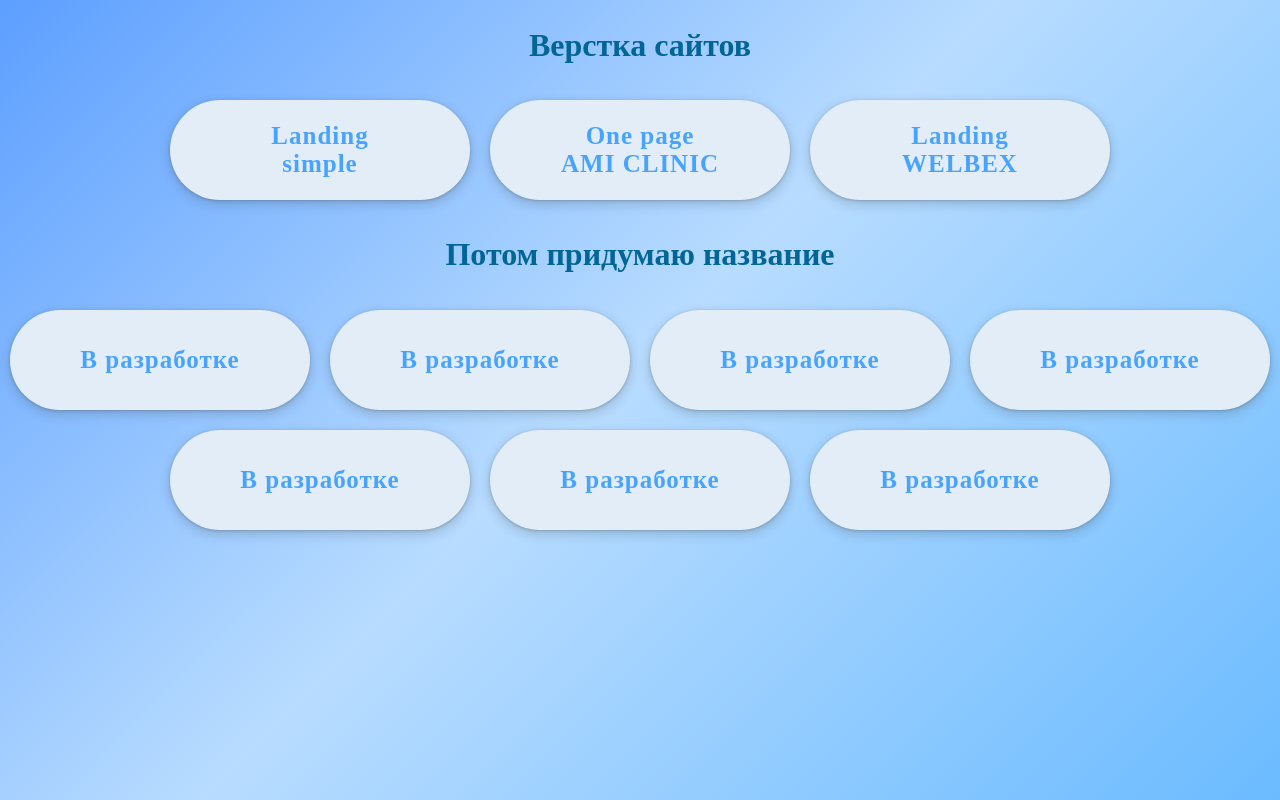
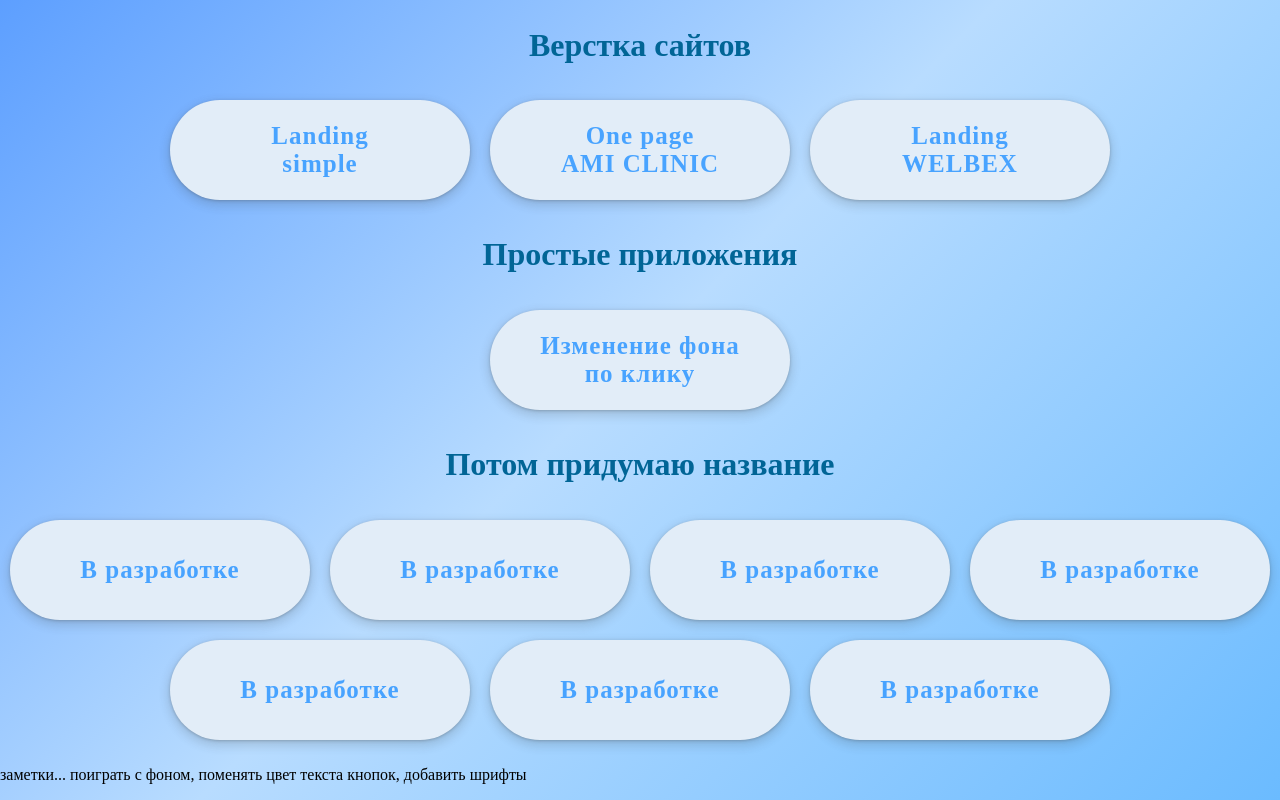
Before and after one commit to LonitLu/my-projects, a plain HTML site: page index.html in a window 1280 px wide. Drawn offline with Linux system fonts and the light colour scheme.

Commit message:
добавил color change by button

```diff
--- a/index.html
+++ b/index.html
@@ -19,6 +19,11 @@
       <a class="btn" target="_ blank" href="https://lonitlu.github.io/Landing-WELBEX/">Landing <br> WELBEX</a>
     </div>
 
+    <h2>Простые приложения</h2>
+    <div class="buttons">
+      <a class="btn" target="_ blank" href="https://lonitlu.github.io/color-change-by-button/">Изменение фона <br> по клику</a>
+    </div>
+
     <h2>Потом придумаю название</h2>
     <div class="buttons">
       <a class="btn" target="_ blank" href="">В разработке</a>
@@ -29,6 +34,7 @@
       <a class="btn" target="_ blank" href="">В разработке</a>
       <a class="btn" target="_ blank" href="">В разработке</a>
     </div>
+    <p>заметки... поиграть с фоном, поменять цвет текста кнопок, добавить шрифты</p>
   </div>
 
   <link rel="stylesheet" href="JS\main.js">
```
